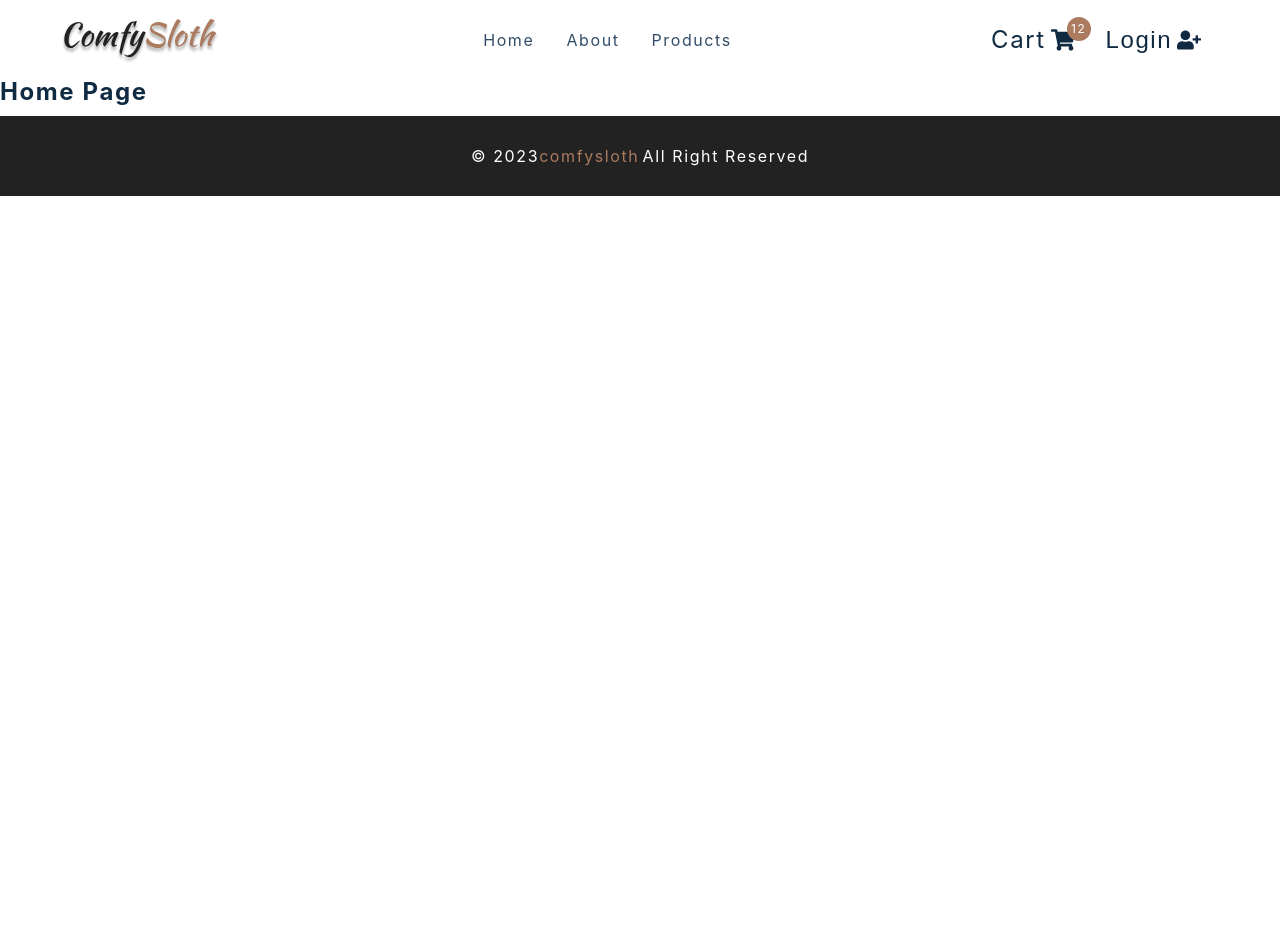
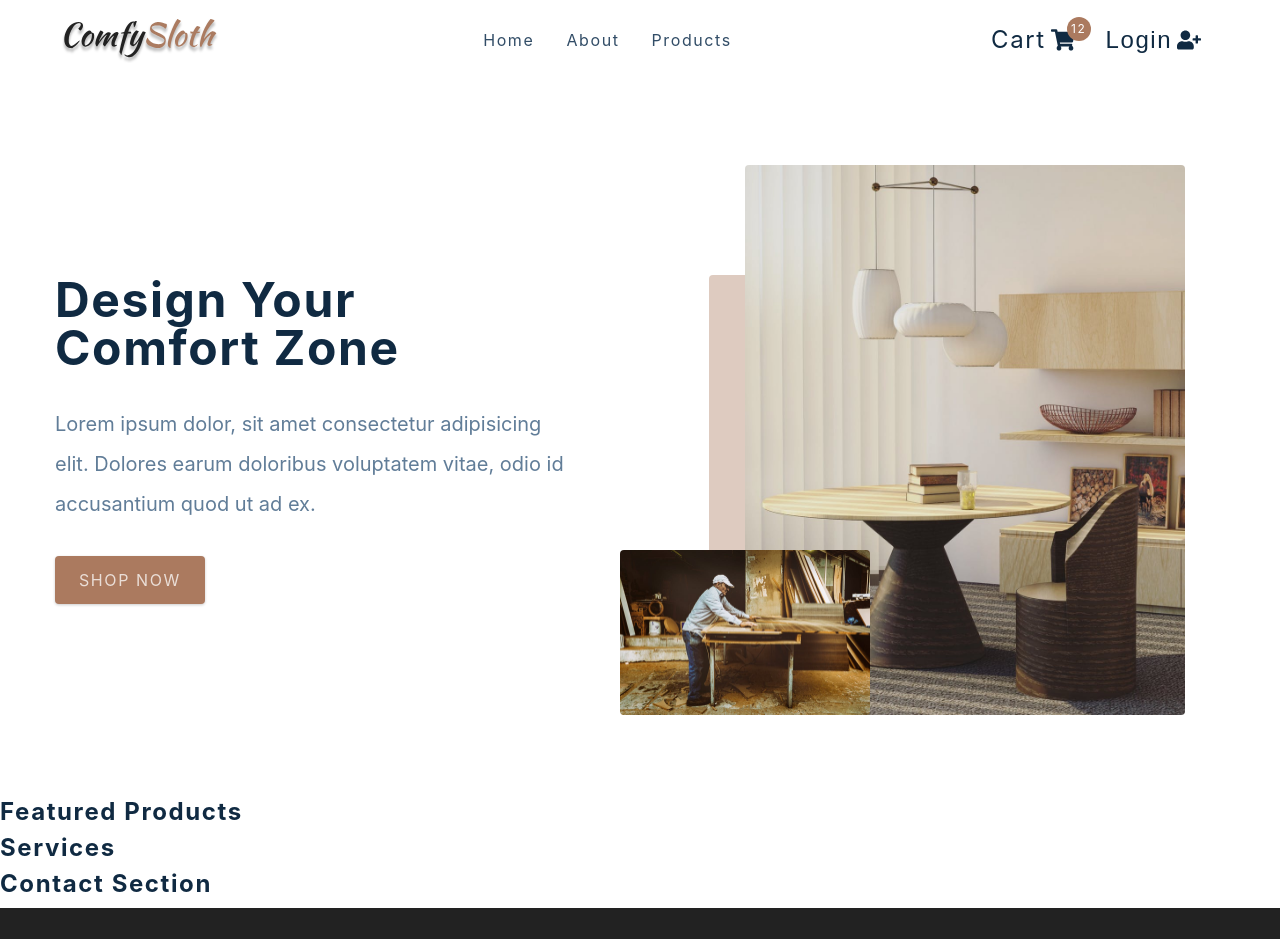
Before and after one commit to elshora97/E-commerce, a React (Create React App) app: page / in a window 1280 px wide. Shown: the top 939 px of the page. Before the commit the page ends 800 px from the top, so only its background shows below. Built offline with nearby package versions, Linux system fonts and the light colour scheme.

Commit message:
Add Hero Section to Home Page

```diff
--- a/src/components/Hero.js
+++ b/src/components/Hero.js
@@ -1,12 +1,33 @@
-import React from 'react'
-import styled from 'styled-components'
-import { Link } from 'react-router-dom'
-import heroBcg from '../assets/hero-bcg.jpeg'
-import heroBcg2 from '../assets/hero-bcg-2.jpeg'
+import React from "react";
+import styled from "styled-components";
+import { Link } from "react-router-dom";
+import heroBcg from "../assets/hero-bcg.jpeg";
+import heroBcg2 from "../assets/hero-bcg-2.jpeg";
 
 const Hero = () => {
-  return <h4>hero</h4>
-}
+  return (
+    <Wrapper className="section-center">
+      <article className="content">
+        <h1>
+          design your <br />
+          comfort zone
+        </h1>
+        <p>
+          Lorem ipsum dolor, sit amet consectetur adipisicing elit. Dolores
+          earum doloribus voluptatem vitae, odio id accusantium quod ut ad ex.
+        </p>
+        <Link to="/products" className="btn hero-btn">
+          {" "}
+          shop now
+        </Link>
+      </article>
+      <article className="img-container">
+        <img src={heroBcg} alt="hero1" className="main-img" />
+        <img src={heroBcg2} alt="hero2" className="accent-img" />
+      </article>
+    </Wrapper>
+  );
+};
 
 const Wrapper = styled.section`
   min-height: 60vh;
@@ -58,7 +79,7 @@
       border-radius: var(--radius);
     }
     .img-container::before {
-      content: '';
+      content: "";
       position: absolute;
       width: 10%;
       height: 80%;
@@ -68,6 +89,6 @@
       border-radius: var(--radius);
     }
   }
-`
+`;
 
-export default Hero
+export default Hero;
--- a/src/pages/HomePage.js
+++ b/src/pages/HomePage.js
@@ -1,7 +1,14 @@
-import React from 'react'
-import { FeaturedProducts, Hero, Services, Contact } from '../components'
+import React from "react";
+import { FeaturedProducts, Hero, Services, Contact } from "../components";
 const HomePage = () => {
-  return <h4>home page</h4>
-}
+  return (
+    <main>
+      <Hero />
+      <FeaturedProducts />
+      <Services />
+      <Contact />
+    </main>
+  );
+};
 
-export default HomePage
+export default HomePage;
```
